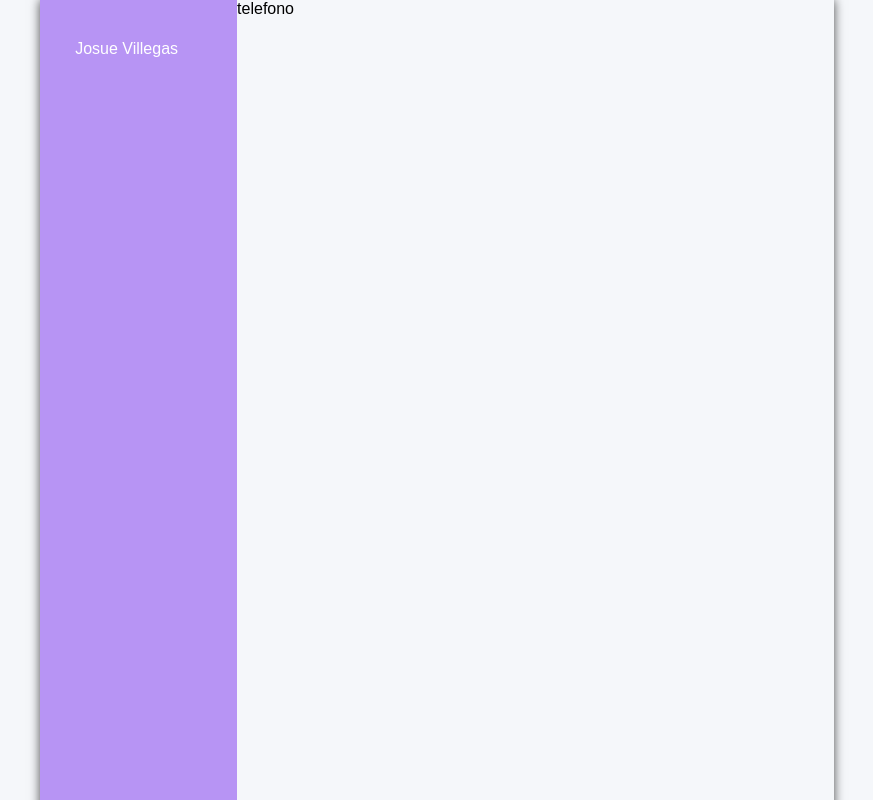
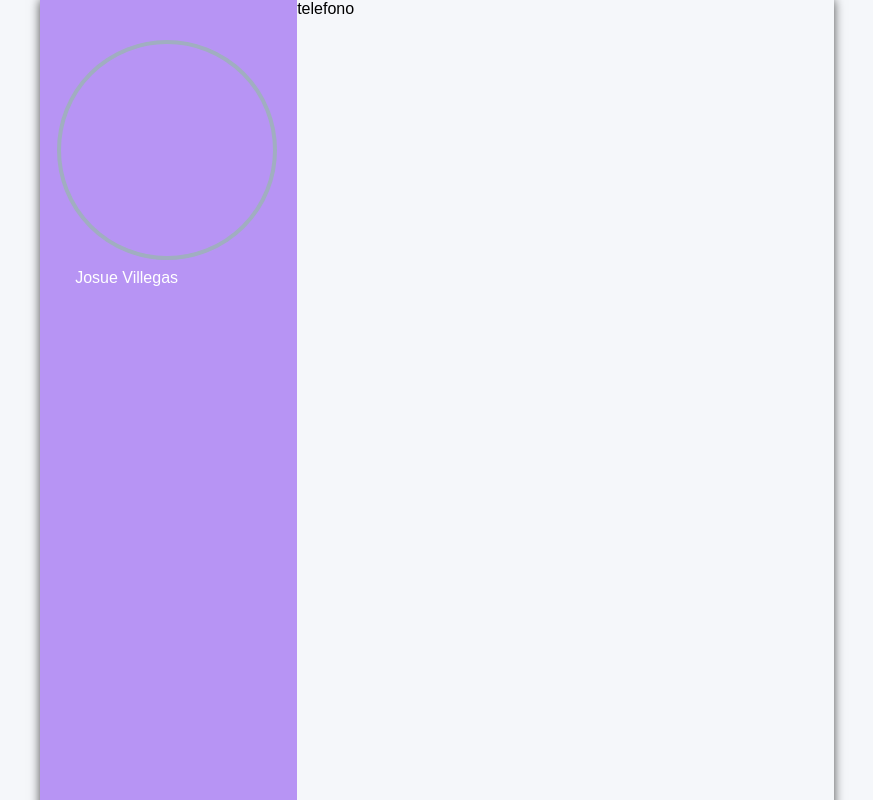
Before and after one commit to JosueVillegas19/8SISCMA2024, a plain HTML site: page Curriculum/Curriculum.html in a window 1280 px wide. Shown: the top 800 px of the page, without its empty margins (203-1076 px from the left). Drawn offline with Linux system fonts and the light colour scheme.

Commit message:
Curriculum

```diff
--- a/Curriculum/css/style.css
+++ b/Curriculum/css/style.css
@@ -19,10 +19,23 @@ body {
     box-shadow: 0px 0px 10px rgba(0, 0, 0, 0.7);
 }
 
-.Container .cuadro1 {
+.Container .cuadro1
+{
     padding: 40px 20px;
     padding-left: 35px;
     background-color: #B794F4;
     width: 100%;
     color: #ffffff;
 }
+
+.Container .cuadro1 .perfil
+{
+    display: inline-flex;
+    margin-bottom: 5px;
+    margin-left: -18px;
+    width: 220px;
+    height: 220px;
+    border-radius: 50%;
+    border: 4px solid #A0AEC0;
+
+}
```
